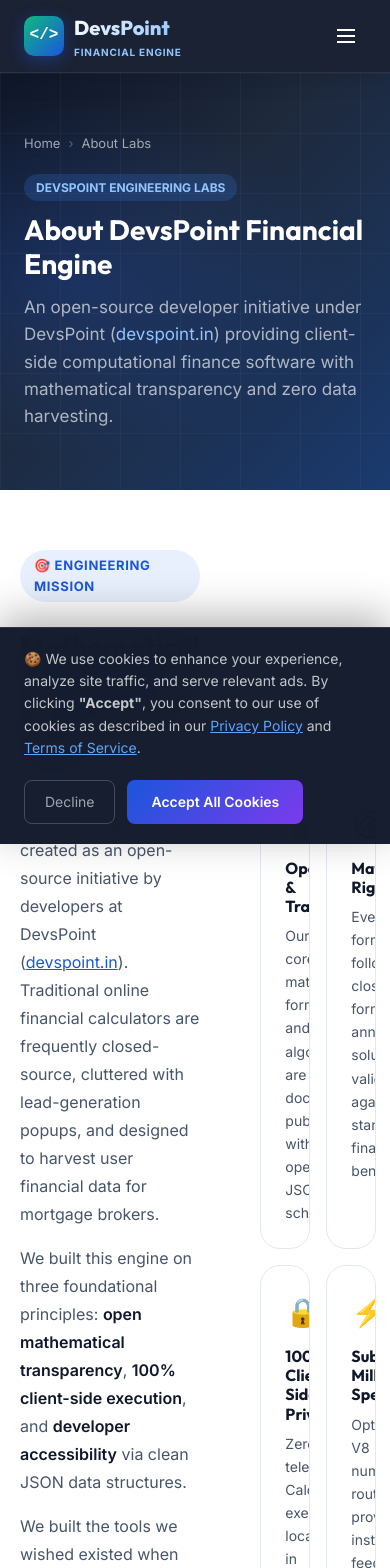
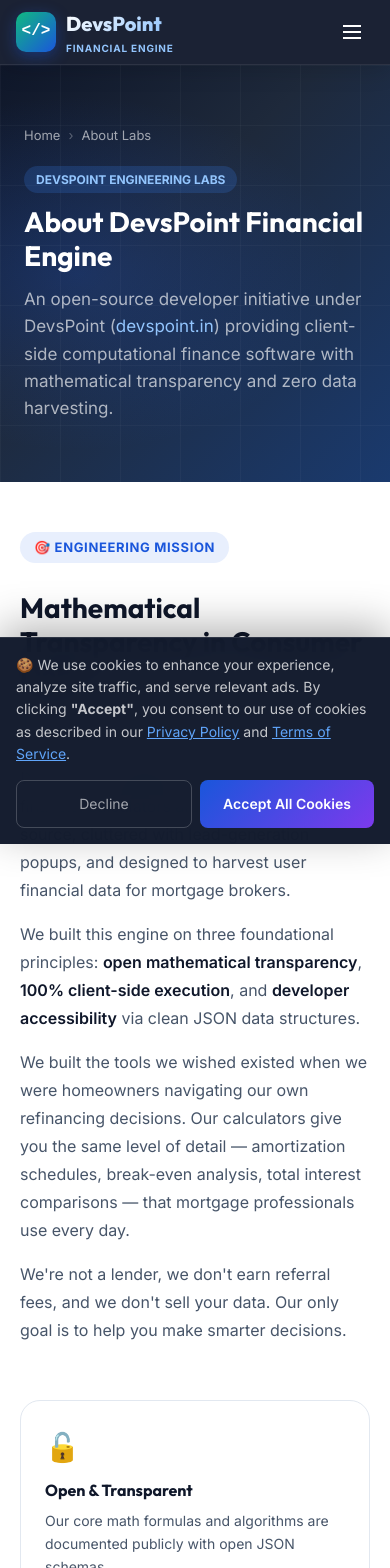
Before and after one commit to ronin5696/calculator-tool, a Next.js app: page /about in a window 390 px wide. Shown: the top 1568 px of the page. Built offline with nearby package versions, Linux system fonts and the light colour scheme.

Commit message:
feat(mobile): overhaul mobile responsiveness, viewport settings, and touch layout

```diff
--- a/src/app/about/page.tsx
+++ b/src/app/about/page.tsx
@@ -48,7 +48,7 @@
       {/* Mission */}
       <section className="section" aria-labelledby="mission-title">
         <div className="section-container">
-          <div style={{ display: "grid", gridTemplateColumns: "1fr 1fr", gap: 60, alignItems: "center" }}>
+          <div className="about-mission-grid">
             <div>
               <span className="section-tag">🎯 Engineering Mission</span>
               <h2 id="mission-title" className="section-title" style={{ marginTop: 12 }}>
@@ -73,7 +73,7 @@
               </div>
             </div>
             <div>
-              <div style={{ display: "grid", gridTemplateColumns: "1fr 1fr", gap: 16 }}>
+              <div className="about-values-grid">
                 {values.map((v) => (
                   <div key={v.title} className="feature-card" style={{ padding: 24 }}>
                     <div style={{ fontSize: 28, marginBottom: 12 }} aria-hidden="true">{v.icon}</div>
--- a/src/app/blog/[slug]/page.tsx
+++ b/src/app/blog/[slug]/page.tsx
@@ -431,8 +431,8 @@
         </div>
       </div>
 
-      <section className="section" style={{ background: "#ffffff", padding: "60px 24px" }}>
-        <div style={{ maxWidth: "1200px", margin: "0 auto", display: "grid", gridTemplateColumns: "minmax(0, 1fr) 340px", gap: "48px", alignItems: "start" }}>
+      <section className="section article-section" style={{ background: "#ffffff" }}>
+        <div className="article-layout-grid">
           {/* Main article content */}
           <main>
             <div
@@ -442,7 +442,7 @@
             />
 
             {/* Author E-E-A-T Bio Box */}
-            <div style={{ marginTop: "48px", padding: "28px", background: "#f8fafc", borderRadius: "16px", border: "1px solid #e2e8f0", display: "flex", gap: "20px", alignItems: "flex-start" }}>
+            <div className="author-bio-box">
               <div style={{ width: "56px", height: "56px", borderRadius: "50%", background: "linear-gradient(135deg, #10b981, #059669)", display: "flex", alignItems: "center", justifyContent: "center", color: "#fff", fontWeight: 800, fontSize: "20px", flexShrink: 0 }}>
                 AP
               </div>
@@ -476,7 +476,7 @@
           </main>
 
           {/* Sticky Sidebar */}
-          <aside style={{ position: "sticky", top: "100px", display: "flex", flexDirection: "column", gap: "24px" }}>
+          <aside className="article-sidebar">
             {/* Interactive Calculator CTA */}
             <div style={{ background: "linear-gradient(135deg, #0f172a 0%, #1e293b 100%)", borderRadius: "20px", padding: "28px", color: "white", boxShadow: "0 10px 30px rgba(0,0,0,0.15)" }}>
               <div style={{ display: "inline-block", background: "rgba(59,130,246,0.2)", color: "#93c5fd", padding: "4px 12px", borderRadius: "100px", fontSize: "12px", fontWeight: 700, marginBottom: "12px" }}>
--- a/src/app/globals.css
+++ b/src/app/globals.css
@@ -37,6 +37,9 @@
 html {
   scroll-behavior: smooth;
   font-size: 16px;
+  overflow-x: hidden;
+  max-width: 100vw;
+  width: 100%;
 }
 
 body {
@@ -46,6 +49,10 @@
   line-height: 1.6;
   -webkit-font-smoothing: antialiased;
   -moz-osx-font-smoothing: grayscale;
+  overflow-x: hidden;
+  max-width: 100vw;
+  width: 100%;
+  position: relative;
 }
 
 h1, h2, h3, h4, h5, h6 {
@@ -332,11 +339,12 @@
 
 .form-input {
   width: 100%;
-  padding: 13px 14px;
+  padding: 12px 14px;
   padding-left: 30px;
   border: 2px solid var(--border);
   border-radius: 12px;
-  font-size: 15px;
+  font-size: 16px;
+  min-height: 48px;
   font-family: 'Inter', sans-serif;
   color: var(--text-primary);
   transition: all 0.2s ease;
@@ -1365,7 +1373,132 @@
   flex-shrink: 0;
 }
 
-/* ===================== RESPONSIVE ===================== */
+/* ===================== CALCULATOR & ARTICLE LAYOUT SYSTEM ===================== */
+.calc-section-wrapper {
+  max-width: 960px;
+  margin: 0 auto;
+  padding: 40px 24px 80px;
+  width: 100%;
+}
+
+.calc-inputs-grid {
+  display: grid;
+  grid-template-columns: 1fr 1fr;
+  gap: 24px;
+  margin-bottom: 28px;
+  width: 100%;
+}
+
+.calc-toolbar {
+  display: flex;
+  justify-content: space-between;
+  align-items: center;
+  flex-wrap: wrap;
+  gap: 12px;
+  margin-top: 24px;
+  margin-bottom: 16px;
+  width: 100%;
+}
+
+.calc-export-actions {
+  display: flex;
+  gap: 8px;
+  flex-wrap: wrap;
+}
+
+.article-section {
+  padding: 60px 24px;
+}
+
+.article-layout-grid {
+  max-width: 1200px;
+  margin: 0 auto;
+  display: grid;
+  grid-template-columns: minmax(0, 1fr) 340px;
+  gap: 48px;
+  align-items: start;
+  width: 100%;
+}
+
+.article-sidebar {
+  position: sticky;
+  top: 100px;
+  display: flex;
+  flex-direction: column;
+  gap: 24px;
+}
+
+.author-bio-box {
+  margin-top: 48px;
+  padding: 28px;
+  background: #f8fafc;
+  border-radius: 16px;
+  border: 1px solid #e2e8f0;
+  display: flex;
+  gap: 20px;
+  align-items: flex-start;
+}
+
+.about-mission-grid {
+  display: grid;
+  grid-template-columns: 1fr 1fr;
+  gap: 60px;
+  align-items: center;
+  width: 100%;
+}
+
+.about-values-grid {
+  display: grid;
+  grid-template-columns: 1fr 1fr;
+  gap: 16px;
+  width: 100%;
+}
+
+/* Tab switcher */
+.tabs {
+  display: flex;
+  gap: 6px;
+  background: var(--surface);
+  border: 1px solid var(--border);
+  border-radius: 12px;
+  padding: 4px;
+  margin-bottom: 20px;
+  overflow-x: auto;
+  -webkit-overflow-scrolling: touch;
+  scrollbar-width: none;
+  max-width: 100%;
+}
+
+.tabs::-webkit-scrollbar {
+  display: none;
+}
+
+.tab-btn {
+  flex: 0 0 auto;
+  white-space: nowrap;
+  padding: 10px 16px;
+  border: none;
+  background: transparent;
+  border-radius: 8px;
+  font-size: 14px;
+  font-weight: 600;
+  color: var(--text-secondary);
+  cursor: pointer;
+  transition: all 0.2s;
+  font-family: 'Inter', sans-serif;
+  min-height: 44px;
+  display: inline-flex;
+  align-items: center;
+  justify-content: center;
+}
+
+.tab-btn.active {
+  background: white;
+  color: var(--primary);
+  box-shadow: var(--shadow-sm);
+}
+
+/* ===================== RESPONSIVE BREAKPOINTS ===================== */
 @media (max-width: 1024px) {
   .hero-container {
     grid-template-columns: 1fr;
@@ -1378,18 +1511,172 @@
   .contact-grid {
     grid-template-columns: 1fr;
   }
+  .about-mission-grid {
+    grid-template-columns: 1fr;
+    gap: 40px;
+  }
+  .article-layout-grid {
+    grid-template-columns: 1fr;
+    gap: 40px;
+  }
+  .article-sidebar {
+    position: static;
+  }
+}
+
+@media (max-width: 840px) {
+  .calc-inputs-grid {
+    grid-template-columns: 1fr;
+    gap: 20px;
+  }
+  .results-grid {
+    grid-template-columns: repeat(2, 1fr);
+    gap: 12px;
+  }
 }
 
 @media (max-width: 768px) {
   .nav-links { display: none; }
-  .mobile-menu-btn { display: flex; }
-  .results-grid { grid-template-columns: 1fr; }
-  .footer-grid { grid-template-columns: 1fr; }
+  .mobile-menu-btn {
+    display: flex;
+    min-width: 44px;
+    min-height: 44px;
+    align-items: center;
+    justify-content: center;
+  }
   .contact-form-row { grid-template-columns: 1fr; }
-  .hero-stats { gap: 20px; }
-  .calc-card { padding: 24px 20px; }
-  .section { padding: 60px 20px; }
+  .section { padding: 50px 20px; }
+  .article-section { padding: 40px 18px; }
   .hero { padding: 60px 20px 50px; }
+}
+
+@media (max-width: 640px) {
+  .nav-container {
+    padding: 0 16px;
+    height: 64px;
+  }
+  .hero {
+    padding: 44px 16px 36px;
+  }
+  .hero-stats {
+    gap: 16px;
+  }
+  .hero-stat-value {
+    font-size: 24px;
+  }
+  .hero-stat-label {
+    font-size: 12px;
+  }
+  .calc-section-wrapper {
+    padding: 20px 12px 60px;
+  }
+  .calc-card {
+    padding: 20px 16px;
+    border-radius: 18px;
+  }
+  .calc-toolbar {
+    flex-direction: column;
+    align-items: stretch;
+  }
+  .tabs {
+    width: 100%;
+    margin-bottom: 12px;
+  }
+  .tab-btn {
+    flex: 1 0 auto;
+    padding: 8px 12px;
+    font-size: 13px;
+  }
+  .calc-export-actions {
+    width: 100%;
+  }
+  .calc-export-actions button {
+    flex: 1;
+    justify-content: center;
+    min-height: 40px;
+  }
+  .results-grid {
+    grid-template-columns: 1fr;
+    gap: 10px;
+  }
+  .result-card {
+    padding: 16px 14px;
+    border-radius: 12px;
+  }
+  .savings-box {
+    padding: 16px;
+    flex-wrap: wrap;
+    gap: 12px;
+  }
+  .savings-value {
+    font-size: 24px;
+  }
+  .about-values-grid {
+    grid-template-columns: 1fr;
+  }
+  .author-bio-box {
+    flex-direction: column;
+    padding: 20px 16px;
+    gap: 14px;
+  }
+  .chart-wrapper {
+    padding: 16px 12px;
+    border-radius: 12px;
+  }
+  .footer-grid {
+    grid-template-columns: 1fr;
+    gap: 28px;
+  }
+  .cookie-banner {
+    padding: 16px;
+    flex-direction: column;
+    align-items: stretch;
+    gap: 14px;
+  }
+  .cookie-buttons {
+    width: 100%;
+    display: flex;
+    gap: 8px;
+  }
+  .cookie-accept, .cookie-decline {
+    flex: 1;
+    text-align: center;
+    padding: 12px 14px;
+    min-height: 44px;
+  }
+}
+
+@media (max-width: 480px) {
+  .calc-card {
+    padding: 18px 14px;
+  }
+  .calc-title {
+    font-size: 18px;
+    gap: 8px;
+  }
+  .calc-title-icon {
+    width: 30px;
+    height: 30px;
+    font-size: 16px;
+  }
+  .form-label {
+    font-size: 12px;
+  }
+  .breakdown-bar-item {
+    flex-wrap: wrap;
+    gap: 6px;
+  }
+  .bar-label {
+    width: 100%;
+    font-size: 12px;
+  }
+  .bar-track {
+    flex: 1;
+  }
+  .bar-value {
+    width: auto;
+    font-size: 12px;
+  }
 }
 
 /* ===================== ANIMATIONS ===================== */
@@ -1457,34 +1744,3 @@
   font-size: 13px;
   color: #047857;
 }
-
-/* Tab switcher */
-.tabs {
-  display: flex;
-  gap: 4px;
-  background: var(--surface);
-  border: 1px solid var(--border);
-  border-radius: 12px;
-  padding: 4px;
-  margin-bottom: 28px;
-}
-
-.tab-btn {
-  flex: 1;
-  padding: 10px;
-  border: none;
-  background: transparent;
-  border-radius: 8px;
-  font-size: 14px;
-  font-weight: 600;
-  color: var(--text-secondary);
-  cursor: pointer;
-  transition: all 0.2s;
-  font-family: 'Inter', sans-serif;
-}
-
-.tab-btn.active {
-  background: white;
-  color: var(--primary);
-  box-shadow: var(--shadow-sm);
-}
--- a/src/app/layout.tsx
+++ b/src/app/layout.tsx
@@ -1,8 +1,15 @@
-import type { Metadata } from "next";
+import type { Metadata, Viewport } from "next";
 import "./globals.css";
 import Navbar from "@/components/Navbar";
 import Footer from "@/components/Footer";
 import CookieBanner from "@/components/CookieBanner";
+
+export const viewport: Viewport = {
+  width: "device-width",
+  initialScale: 1,
+  maximumScale: 5,
+  themeColor: "#0f172a",
+};
 
 export const metadata: Metadata = {
   metadataBase: new URL("https://devspoint.in"),
@@ -144,8 +151,6 @@
         {/* Favicon & icons */}
         <link rel="icon" href="/favicon.ico" sizes="any" />
         <link rel="apple-touch-icon" href="/apple-touch-icon.png" />
-        <meta name="theme-color" content="#1a56db" />
-        <meta name="viewport" content="width=device-width, initial-scale=1, maximum-scale=5" />
       </head>
       <body>
         <Navbar />
```
Also changed, not shown: src/components/RefinanceCalculator.tsx (+8 -8 lines).
